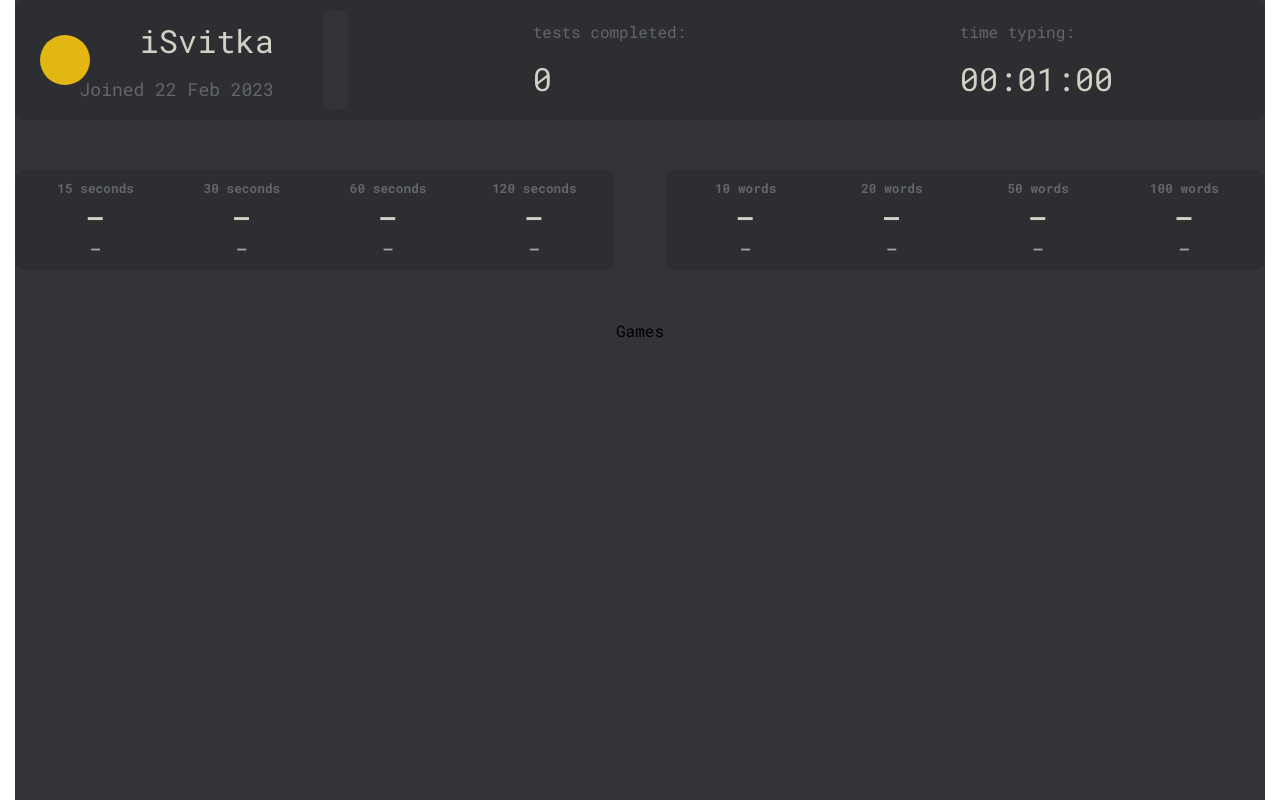
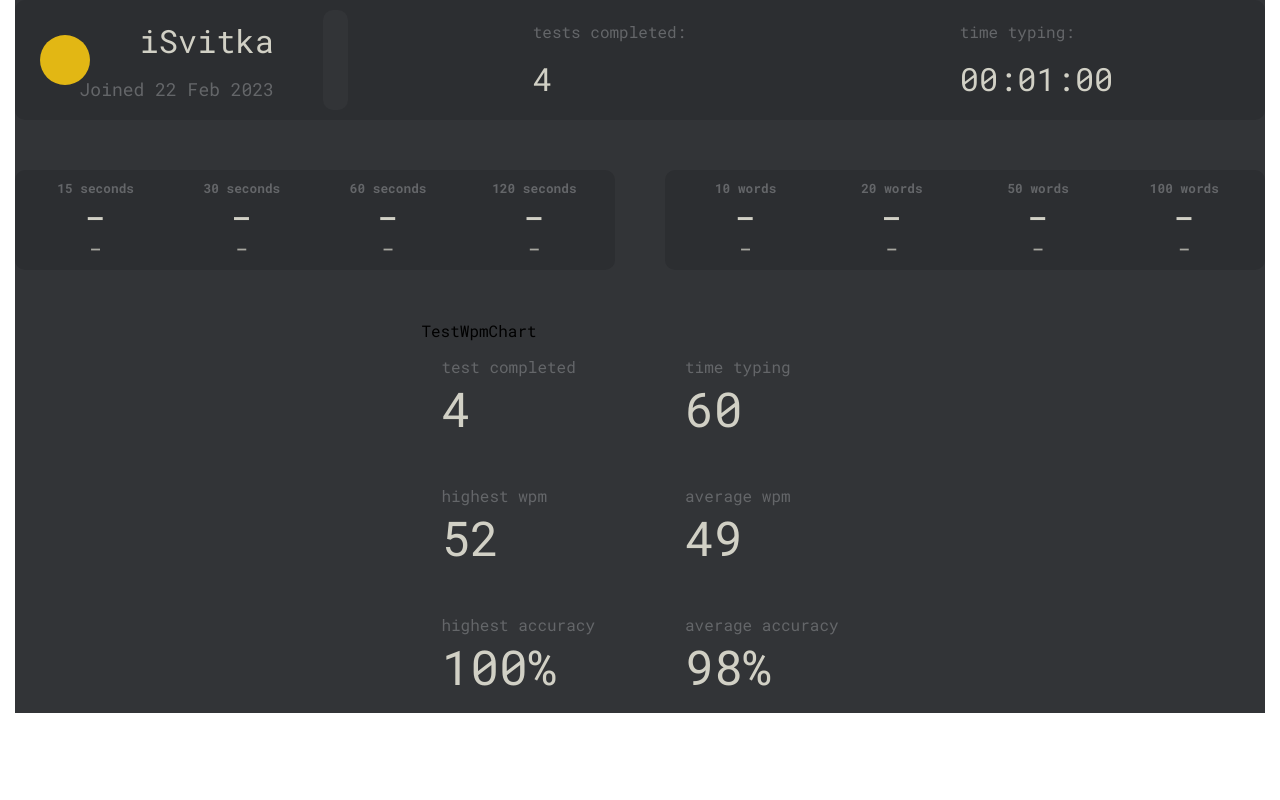
Before and after one commit to Achimenes-freeman/rs-clone, a React (Create React App) app: page / in a window 1280 px wide. Shown: the top 800 px of the page. Built offline with nearby package versions, Linux system fonts and the light colour scheme.

Commit message:
feat: add statistics table

```diff
--- a/src/components/AccountPage/AccountPage.tsx
+++ b/src/components/AccountPage/AccountPage.tsx
@@ -8,6 +8,7 @@ import { UserInfo } from './types';
 import { SettingsInterface } from "../../helpers/defaultSettings";
 import { BestGamesInfoTable } from "../BestGamesInfoTable/BestGamesInfoTable";
 import { UserShortInfo } from "../UserShortInfo/UserShortInfo";
+import { GamesInfo } from "../GamesInfo/GamesInfo";
 
 
 export function AccountPage() {
@@ -41,7 +42,7 @@ export function AccountPage() {
                 username: 'iSvitka',
                 password: 'qazwsxedc',
                 dateCreation: "2023-02-22T16:19:18.458Z",
-                gameCount: 0,
+                gameCount: 4,
                 bestGame: undefined,
                 bestGames: [],
                 games: [
@@ -93,7 +94,7 @@ export function AccountPage() {
             </div>
             <div className={styles.gamesInfoCont}>
                 {userInfo?.games.length
-                ? 'Games'
+                ? <GamesInfo userInfo={userInfo}/>
                 : <span>No games found</span>}
             </div>
         </section>
--- a/src/components/AccountPage/styles.module.scss
+++ b/src/components/AccountPage/styles.module.scss
@@ -31,7 +31,6 @@
     flex-direction: column;
     gap: 50px;
     justify-content: flex-start;
-    min-height: 100vh;
 
     & > span {
         justify-self: center;
--- a/src/components/GamesInfo/GamesInfo.tsx
+++ b/src/components/GamesInfo/GamesInfo.tsx
@@ -1,7 +1,17 @@
+import { StatisticsTable } from '../StatisticsTable/StatisticsTable'
 import styles from './styles.module.scss'
+import { GamesInfoProps } from './types'
 
-export function GamesInfo() {
+export function GamesInfo({userInfo}: GamesInfoProps) {
+
+
+
     return (
-        <div className={styles.GamesInfoCont}/>
+        <div className={styles.GamesInfoCont}>
+            <div className={styles.testWpmChart}>
+                TestWpmChart
+            </div>
+            <StatisticsTable userInfo={userInfo}/>
+        </div>
     )
 }
--- /dev/null
+++ b/src/components/GamesInfo/types.ts
@@ -0,0 +1,5 @@
+import { UserInfo } from "../AccountPage/types";
+
+export interface GamesInfoProps {
+    userInfo: UserInfo
+}
--- a/src/components/SettingDangerZone/SettingDangerZone.tsx
+++ b/src/components/SettingDangerZone/SettingDangerZone.tsx
@@ -9,7 +9,6 @@ export function SettingDangerZone() {
     const [isImportOpen, setIsImportOpen] = useState(false);
 
     const openImportMenu = () => {
-        console.log(1)
         setIsImportOpen(true);
     }
     const exportSettings = () => {
--- /dev/null
+++ b/src/components/StatisticsTable/StatisticsTable.tsx
@@ -0,0 +1,14 @@
+import styles from './styles.module.scss'
+import { StatisticsTableProps } from './types'
+import { StatisticsCell } from '../../generics/StatisticsCell/StatisticsCell'
+import { createStatisticsData } from '../../helpers/createStatisticsData'
+
+export function StatisticsTable({userInfo}: StatisticsTableProps) {
+    const dataArr = createStatisticsData(userInfo);
+
+    return (
+        <div className={styles.StatisticsCont}>
+            {dataArr.map(data => <StatisticsCell name={data.name} value={data.value} />)}
+        </div>
+    )
+}
--- /dev/null
+++ b/src/components/StatisticsTable/styles.module.scss
@@ -0,0 +1,5 @@
+.StatisticsCont {
+    display: grid;
+    grid-template-columns: 1fr 1fr;
+    gap: 15px 50px;
+}
--- /dev/null
+++ b/src/components/StatisticsTable/types.ts
@@ -0,0 +1,5 @@
+import { UserInfo } from "../AccountPage/types";
+
+export interface StatisticsTableProps {
+    userInfo: UserInfo
+}
--- /dev/null
+++ b/src/generics/StatisticsCell/StatisticsCell.tsx
@@ -0,0 +1,11 @@
+import styles from './styles.module.scss'
+import { StatisticsCellProps } from './types'
+
+export function StatisticsCell({name, value}: StatisticsCellProps) {
+    return(
+        <div className={styles.CellCont}>
+            <h4 className={styles.cellName}>{name}</h4>
+            <h2 className={styles.cellValue}>{value}</h2>
+        </div>
+    )
+}
--- /dev/null
+++ b/src/generics/StatisticsCell/styles.module.scss
@@ -0,0 +1,22 @@
+.CellCont {
+    display: flex;
+    align-items: flex-start;
+    flex-direction: column;
+    gap: 0px;
+    justify-content: center;
+    padding: 15px 20px;
+}
+
+.cell {
+    &Name {
+        color: var(--sub);
+        font-size: 16px;
+        font-weight: normal;
+    }
+
+    &Value {
+        color: var(--text);
+        font-size: 48px;
+        font-weight: normal;
+    }
+}
--- /dev/null
+++ b/src/generics/StatisticsCell/types.ts
@@ -0,0 +1,4 @@
+export interface StatisticsCellProps {
+    name: string,
+    value: string,
+}
--- /dev/null
+++ b/src/helpers/createStatisticsData.ts
@@ -0,0 +1,24 @@
+import { UserInfo } from "../components/AccountPage/types";
+import { StatisticsCellProps } from "../generics/StatisticsCell/types";
+
+export const createStatisticsData = (userInfo: UserInfo): StatisticsCellProps[] => {
+    const testsAmount = userInfo.gameCount.toString();
+    const timeTyping = userInfo.allTime.toString();
+    const highestWpm = userInfo.games
+        .sort((gameA, gameB) => gameB.wpm - gameA.wpm)[0].wpm.toString();
+    const avgWpm = Math.round(userInfo.games
+        .reduce((sum, game) => sum + game.wpm, 0) / userInfo.gameCount).toString();
+    const highestAcc = `${userInfo.games
+        .sort((gameA, gameB) => gameB.accuracy - gameA.accuracy)[0].accuracy}%`;
+    const avgAcc = `${Math.round(userInfo.games
+        .reduce((sum, game) => sum + game.accuracy, 0) / userInfo.gameCount)}%`;
+
+    return [
+        {name: 'test completed', value: testsAmount},
+        {name: 'time typing', value: timeTyping},
+        {name: 'highest wpm', value: highestWpm},
+        {name: 'average wpm', value: avgWpm},
+        {name: 'highest accuracy', value: highestAcc},
+        {name: 'average accuracy', value: avgAcc},
+    ];
+}
```
